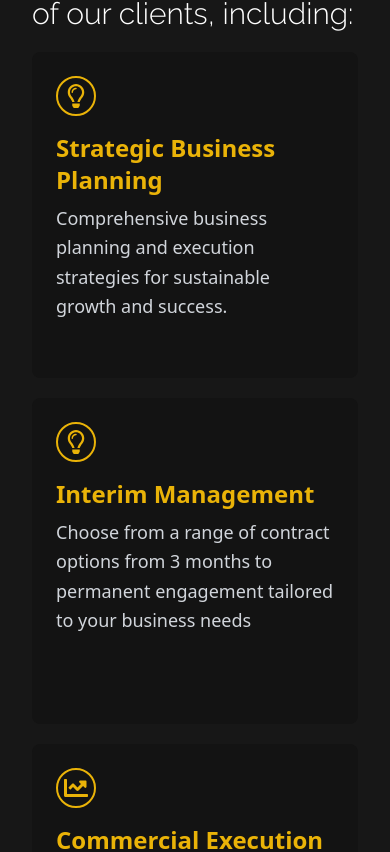
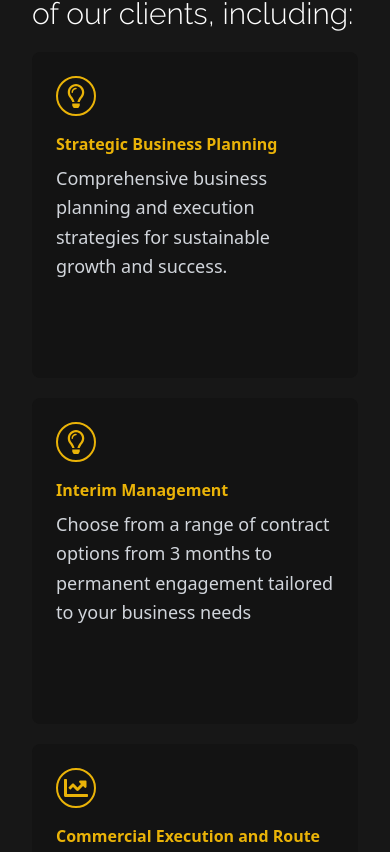
Before and after one commit to BXam953/Aurevant_Holdings, a Next.js app: page / in a window 390 px wide. Shown: the part 2670-3522 px from the top of the page. Built offline with nearby package versions, Linux system fonts and the light colour scheme.

Commit message:
further responsiveness adjustments

```diff
--- a/src/app/components/contact.jsx
+++ b/src/app/components/contact.jsx
@@ -51,7 +51,7 @@ export default function Contact() {
     return (
         <div className="h-full w-full flex flex-col justify-between gap-10">
             <h1 className="text-3xl lg:text-4xl font-light text-white">Contact</h1>
-            <div className="h-full md:flex gap-10 md:justify-start top-0">
+            <div className="h-full lg:flex gap-10 md:justify-start top-0">
                 <div className="flex flex-col gap-10 justify-start">
                     <p className="text-lg">
                         Ready to take the next step? Let’s connect and explore how we can help you achieve your goals.
--- a/src/app/components/servicesWidg.jsx
+++ b/src/app/components/servicesWidg.jsx
@@ -9,7 +9,7 @@ export default function ServicesWidget({ title, body, icon: Icon }) {
         {Icon && <Icon className="text-yellow-500" size={24} />} {/* Render icon here */}
       </div>
 
-      <h2 className="text-yellow-500 text-2xl font-semibold mb-2">{title}</h2>
+      <h2 className="text-yellow-500 text-1xl font-semibold mb-2">{title}</h2>
       <p className="text-gray-300 font-thin leading-relaxed text-lg">
         {body}
       </p>
```
